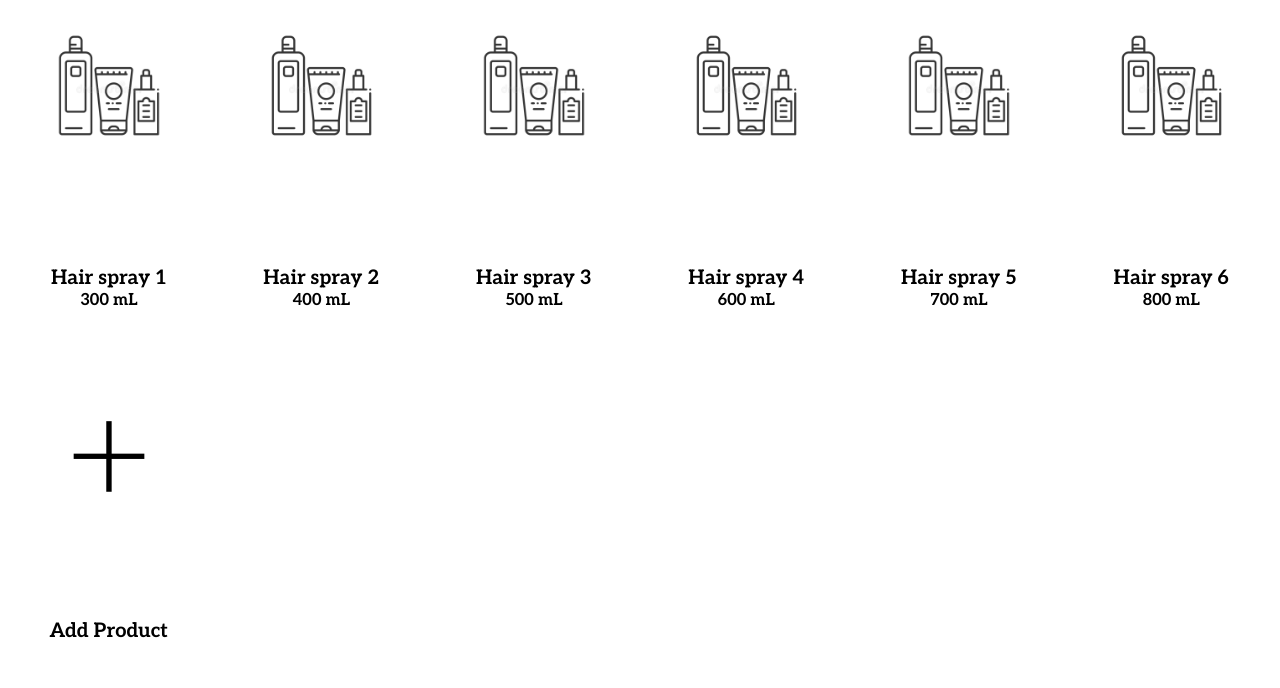
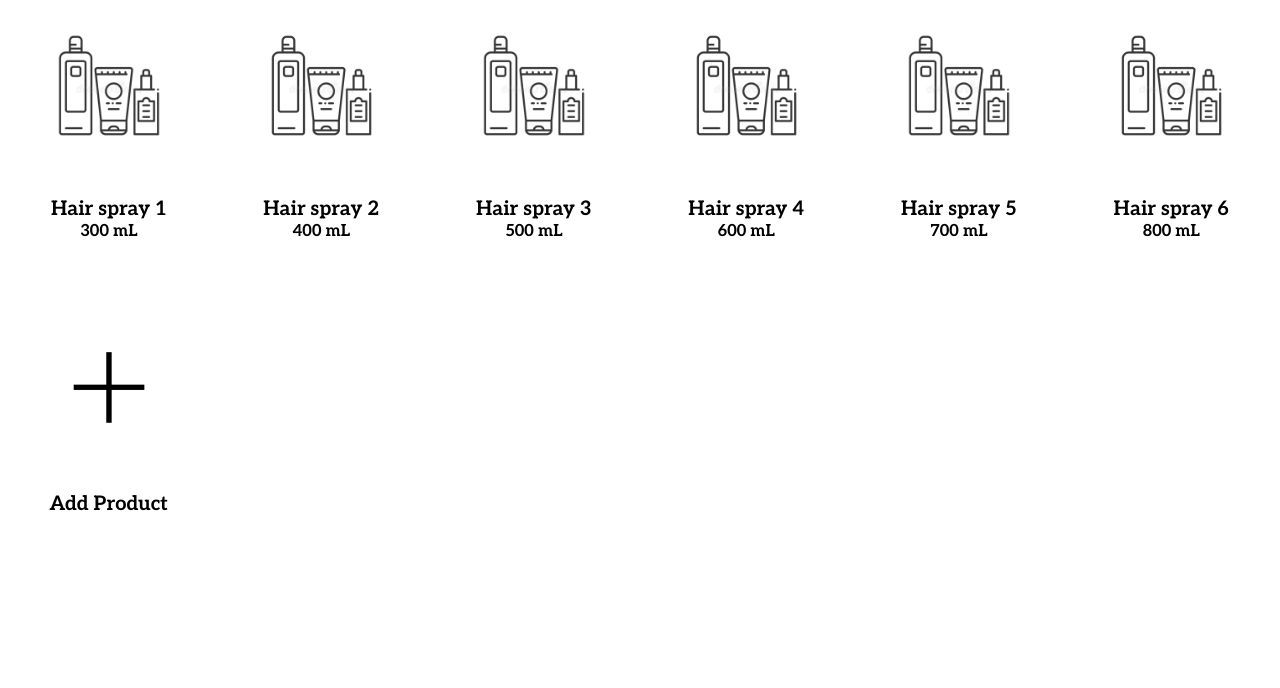
Before and after one commit to NickCheney/Salon-Inventory-Management, a PHP site: page / in a window 1280 px wide. Shown: the part 304-992 px from the top of the page. After the commit the page ends 815 px from the top, so only its background shows below. Run offline with PHP 8.4, Linux system fonts and the light colour scheme; data comes from the database, SQL or seed files in the repository; some web fonts are replaced.

Commit message:
fixed product height

```diff
--- a/index.php
+++ b/index.php
@@ -50,6 +50,7 @@ else {
 						<img class='product' src='".$prod_image_path."'/>
 						</div>
 						<div>
+						<br>
 			     		<h4>".$row["name"]."</h4>";
 						if ($row['size']) {
 			     		 echo "<h5>".$row['size']."</h5>";
--- a/resources/css/index.css
+++ b/resources/css/index.css
@@ -150,7 +150,7 @@ table, th, td {
 .prod-cont {
 	font-size: 150%;
 	display: inline-grid;
-	grid-template-rows: 6fr 1fr;
+	grid-template-rows: auto;
 }
 
 .box:hover {
```
